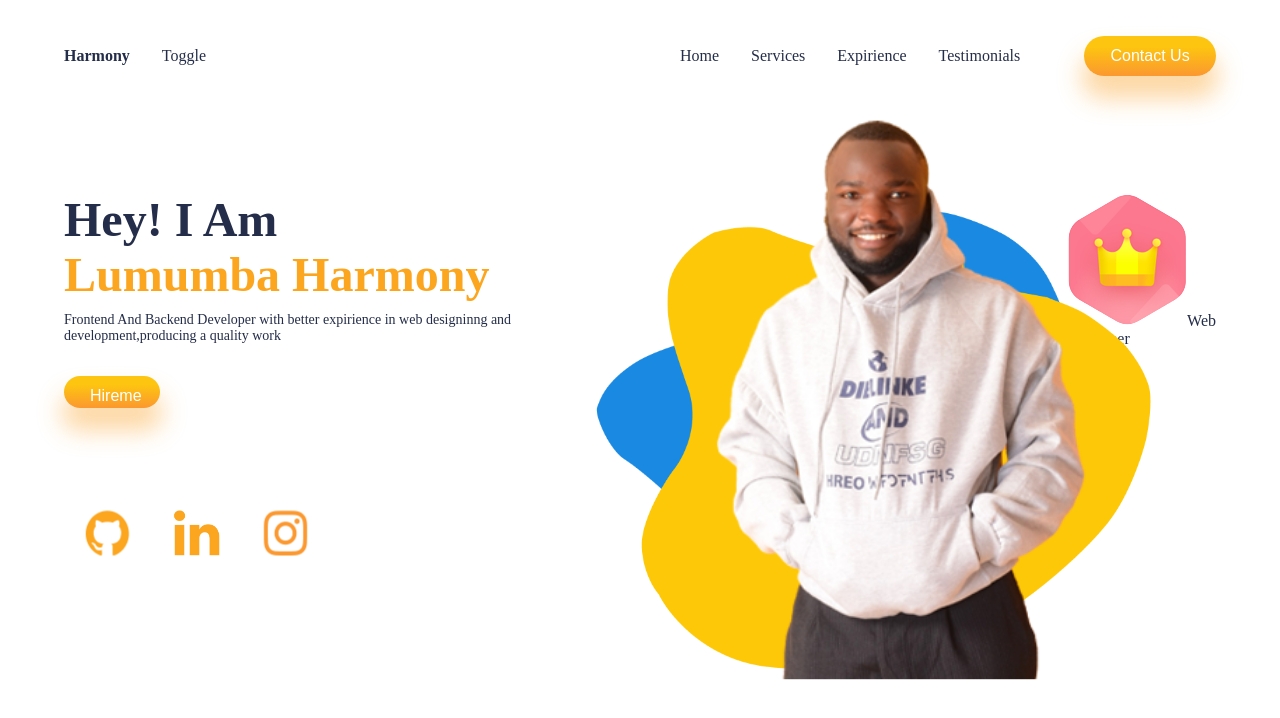
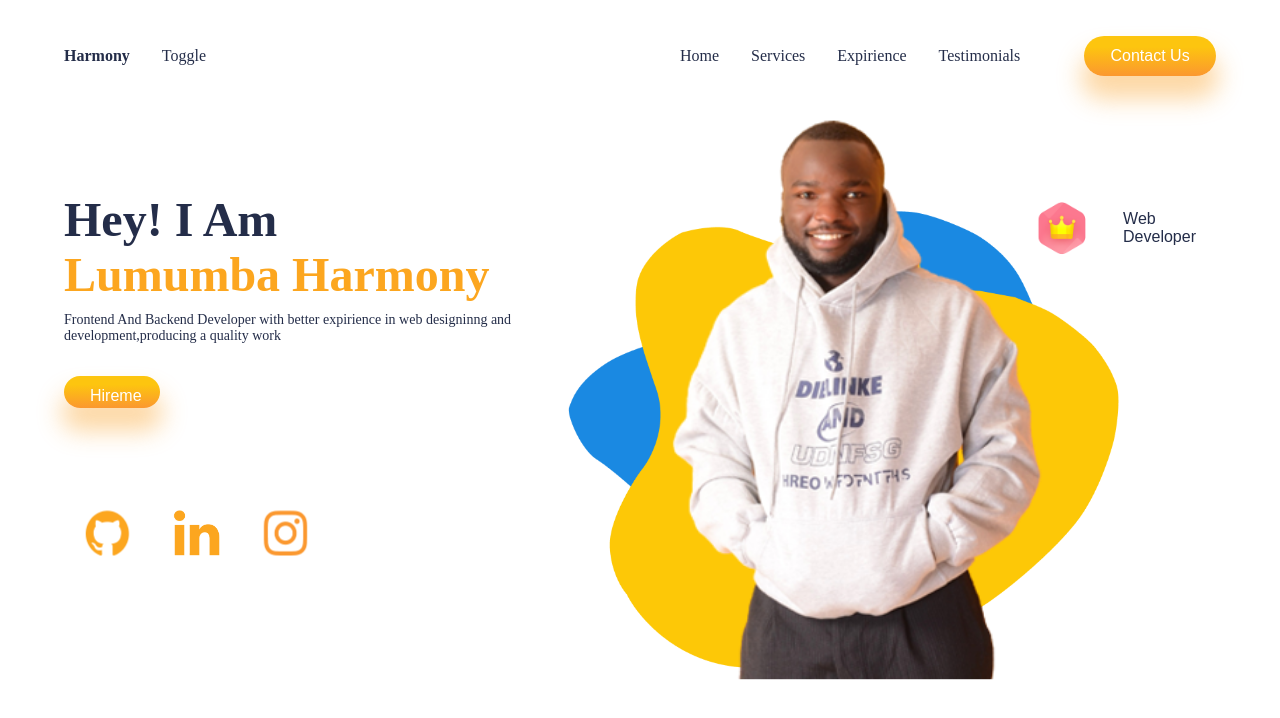
Before and after one commit to ha165/react-portfolio, a React (Create React App) app: page / in a window 1280 px wide. Shown: the top 718 px of the page. Built offline with nearby package versions, Linux system fonts and the light colour scheme.

Commit message:
Update FloatingDiv.css

```diff
--- a/src/components/FloatingDiv/FloatingDiv.css
+++ b/src/components/FloatingDiv/FloatingDiv.css
@@ -1,4 +1,4 @@
-.floatindiv{
+.floatingdiv{
     justify-content: space-around;
     display: flex;
     background:white;
@@ -8,10 +8,10 @@
     padding: 0px 20px 0px 0px;
     height: 4.5rem;
 }
-.floatindiv>img{
+.floatingdiv>img{
     transform: scale(0.4);
 }
-.floatindiv>span{
+.floatingdiv>span{
     font-family: sans-serif;
     font-size: 16px;
 }
```
